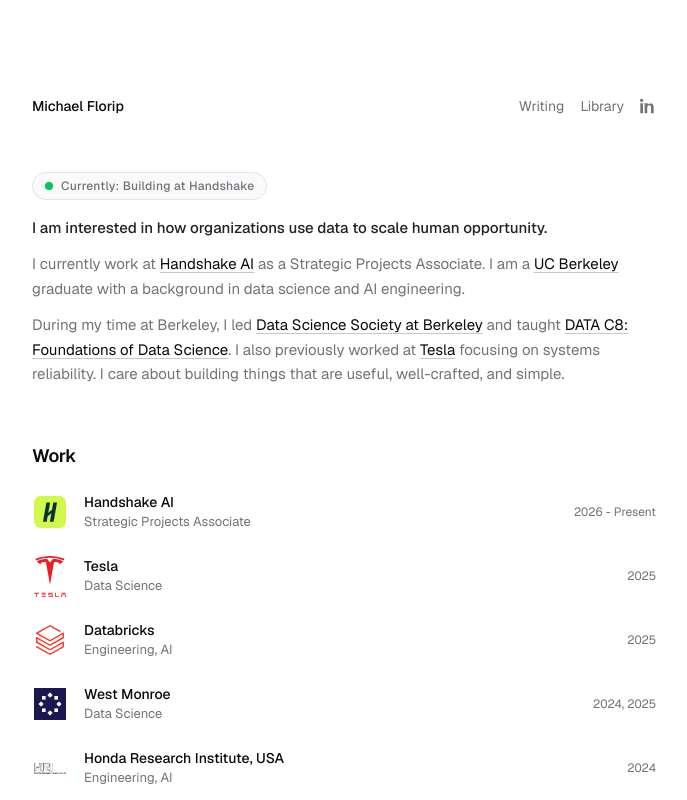
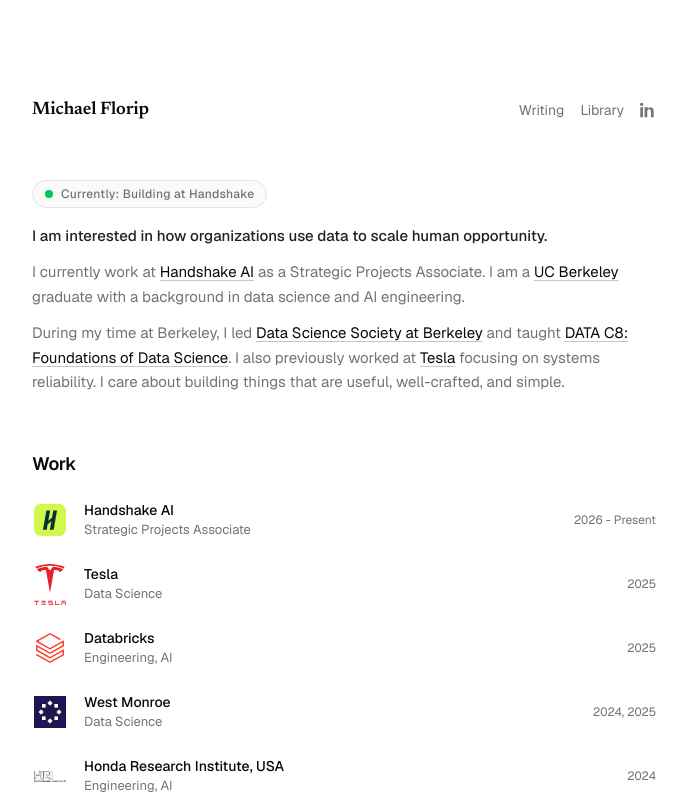
Before and after one commit to michaelflorip/michaelflorip.github.io, a Next.js app: page / in a window 1280 px wide. Shown: the top 800 px of the page, without its empty margins (296-983 px from the left). Built offline with nearby package versions, Linux system fonts and the light colour scheme.

Commit message:
header adjustments

```diff
--- a/src/app/globals.css
+++ b/src/app/globals.css
@@ -8,6 +8,7 @@
   --color-background: var(--background);
   --color-foreground: var(--foreground);
   --font-sans: var(--font-geist-sans);
+  --font-serif: var(--font-newsreader);
   --font-mono: var(--font-geist-mono);
   --font-heading: var(--font-sans);
   --color-sidebar-ring: var(--sidebar-ring);
--- a/src/app/layout.tsx
+++ b/src/app/layout.tsx
@@ -1,7 +1,13 @@
 import type { Metadata } from "next";
 import { GeistSans } from "geist/font/sans";
 import { GeistMono } from "geist/font/mono";
+import { Newsreader } from "next/font/google";
 import "./globals.css";
+
+const newsreader = Newsreader({
+  subsets: ["latin"],
+  variable: "--font-newsreader",
+});
 
 export const metadata: Metadata = {
   title: "Michael Florip",
@@ -19,7 +25,7 @@
   return (
     <html
       lang="en"
-      className={`${GeistSans.variable} ${GeistMono.variable} h-full antialiased`}
+      className={`${GeistSans.variable} ${GeistMono.variable} ${newsreader.variable} h-full antialiased`}
     >
       <body className="min-h-full flex flex-col font-sans">{children}</body>
     </html>
--- a/src/components/site-header.tsx
+++ b/src/components/site-header.tsx
@@ -18,11 +18,14 @@
 export function Header() {
   return (
     <header className="flex items-center justify-between">
-      <Link href="/" className="text-sm font-medium text-foreground">
+      <Link
+        href="/"
+        className="font-serif text-lg font-semibold tracking-[-0.01em] text-foreground"
+      >
         Michael Florip
       </Link>
 
-      <nav className="flex items-center gap-4 text-sm">
+      <nav className="flex items-center gap-4 text-sm font-sans">
         <Link
           href="/writing"
           className="text-muted-foreground transition-colors hover:text-foreground"
```
